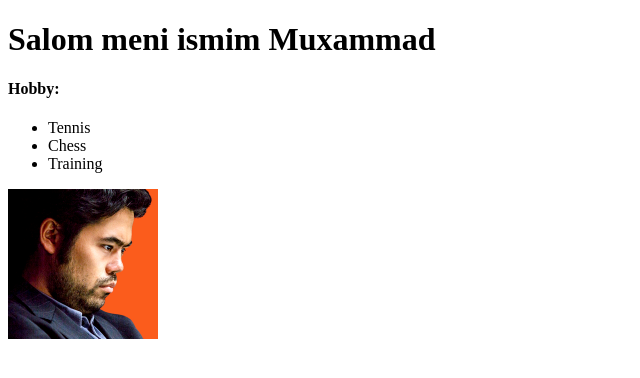
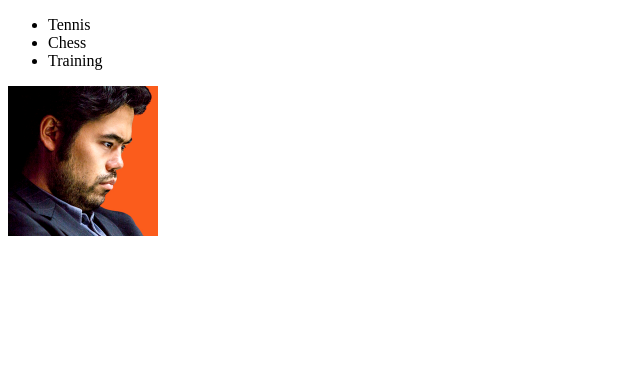
Before and after one commit to MRayimov/ozim-haqimda-sayt, a plain HTML site: page index.html in a window 1280 px wide. Shown: the whole page, without its empty margins (0-640 px from the left). Drawn offline with Linux system fonts and the light colour scheme.

Commit message:
ochirib tashadim

```diff
--- a/index.html
+++ b/index.html
@@ -7,8 +7,6 @@
     <link rel="stylesheet" href="style.css" />
   </head>
   <body>
-    <h1>Salom meni ismim Muxammad</h1>
-    <h4>Hobby:</h4>
     <ul>
       <li>Tennis</li>
       <li>Chess</li>
```
